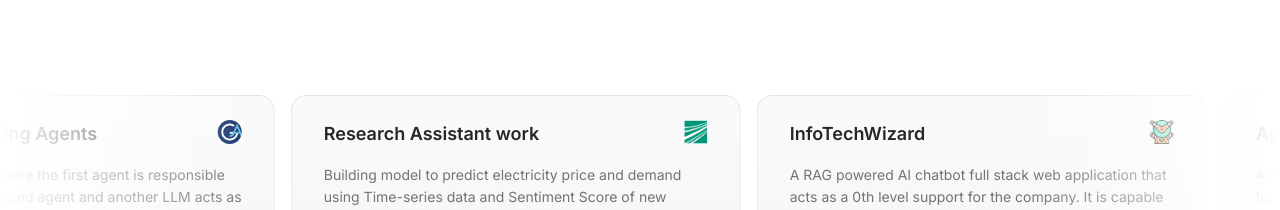
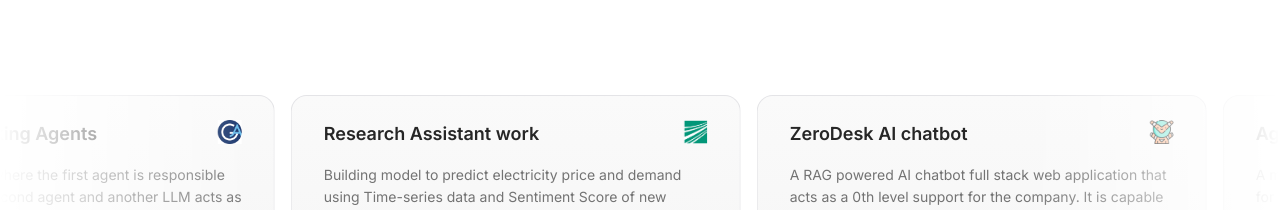
Before and after one commit to mohdUwaish59/Personal-Website, a Next.js app: page / in a window 1280 px wide. Shown: the part 2220-2430 px from the top of the page. Built offline with nearby package versions, Linux system fonts and the light colour scheme; no server answers.

Commit message:
Chore: Adding projects data for chatbot context

```diff
--- a/components/current-work.tsx
+++ b/components/current-work.tsx
@@ -33,8 +33,8 @@ export default function InfiniteMovingCardsDemo() {
 const testimonials = [
   {
     detail: "A RAG powered AI chatbot full stack web application that acts as a 0th level support for the company. It is capable of handling various queries and providing accurate and helpful responses.",
-    title: "InfoTechWizard",
-    link: "https://github.com/Muhammadhammad24/Infotech-Wizard",
+    title: "ZeroDesk AI chatbot",
+    link: "https://github.com/mohdUwaish59/ZeroDesk-AI-Chatbot",
     type: "company" as const,
     logo: "/favicon/favicon.png",
     organization: "TCS",
--- a/lib/chatbot/data/projects.json
+++ b/lib/chatbot/data/projects.json
@@ -1,4 +1,26 @@
 [
+  {
+    "id": 1,
+    "title": "ZeroDesk AI Chatbot",
+    "description": "A RAG powered AI chatbot full stack web application that acts as a 0th level support for the company. It is capable of handling various queries and providing accurate and helpful responses.",
+    "tags": ["Retrieval-Augmented Generation", "Fastapi", "NextJS", "LLMs", "Machine Learning", "Full stack"],
+    "liveUrl": "https://github.com/mohdUwaish59/ZeroDesk-AI-Chatbot",
+    "githubUrl": "https://github.com/mohdUwaish59/ZeroDesk-AI-Chatbot",
+    "image": "/project/zerodesk.png",
+    "category": "RAG System",
+    "technologies": ["Python", "Streamlit", "LangChain", "Vector Databases", "LLMs"],
+    "highlights": [
+      "AI-Powered RAG Architecture: Retrieval-Augmented Generation with FAISS vector search",
+      "Multiple Models: Support for various LLMs via HuggingFace Transformers",
+      "Smart Context: Semantic search for relevant document retrieval",
+      "High Performance FastAPI: Async/await support with automatic documentation",
+      "Optimized Search: FAISS-powered vector similarity search",
+      "Production Ready: Comprehensive error handling and monitoring",
+      "DevOps Ready Docker Support: Container-ready deployment",
+      "Health Checks: Built-in monitoring and diagnostics",
+      "Auto Documentation: Interactive Swagger UI at"
+    ]
+  },
   {
     "id": 1,
     "title": "geoRAG",
```
